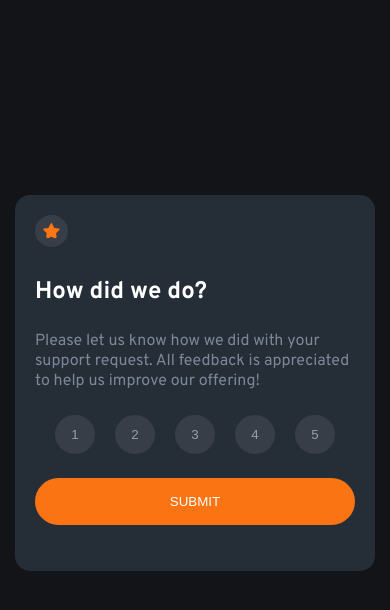
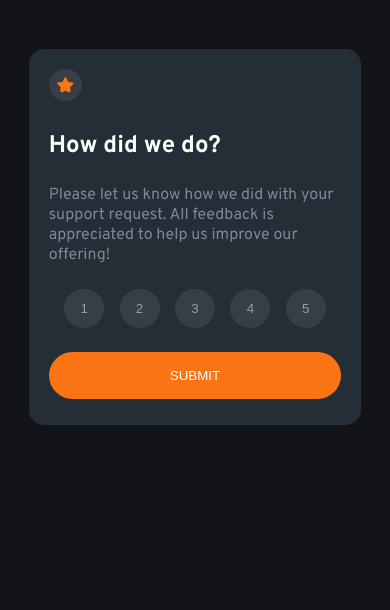
Before and after one commit to Davethadev/interactive-rating-component, a plain HTML site: page index.html in a window 390 px wide. Drawn offline with Linux system fonts and the light colour scheme.

Commit message:
fix style

```diff
--- a/styles.css
+++ b/styles.css
@@ -106,7 +106,7 @@ button:hover {
 @media(max-width: 760px) {
     .card,
     .thank-you-state-card {
-        margin: 50% auto;
+        width: 75vw;
     }
 
     .card .ratings button:active,
```
